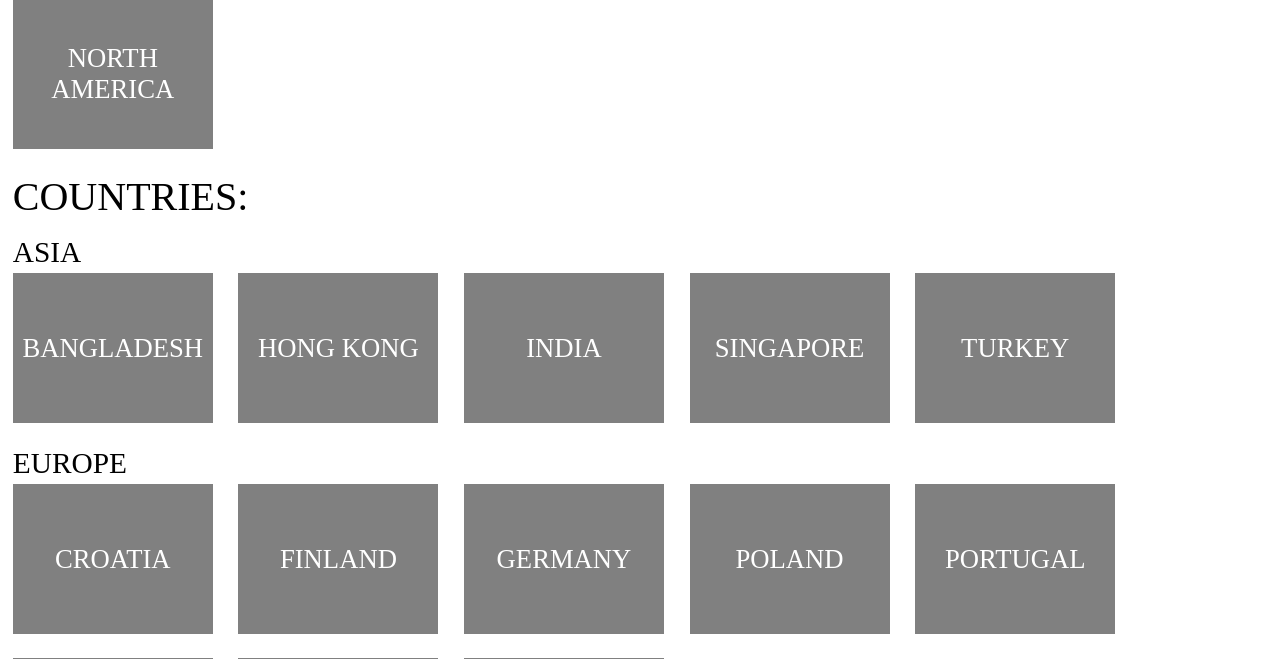
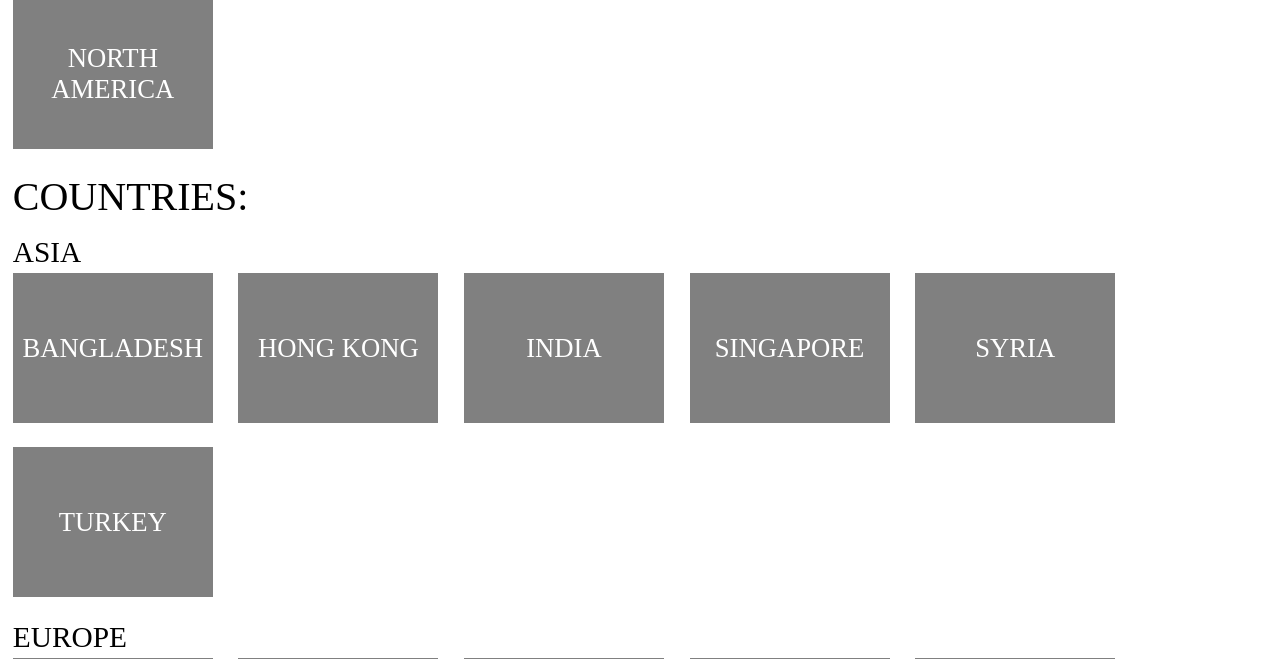
Before and after one commit to milan252525/LAclubs, a Flask app: page / in a window 1280 px wide. Shown: the part 924-1583 px from the top of the page. Run offline with Flask 2, Linux system fonts and the light colour scheme; some web fonts are replaced.

Commit message:
added syria button

```diff
--- a/app/templates/index.html
+++ b/app/templates/index.html
@@ -48,6 +48,7 @@
             <a class="button" href="clubs?country=hongkong">HONG KONG</a>
             <a class="button" href="clubs?country=india">INDIA</a>
             <a class="button" href="clubs?country=singapore">SINGAPORE</a>
+            <a class="button" href="clubs?country=syria">SYRIA</a>
             <a class="button" href="clubs?country=turkey">TURKEY</a>
         </div>
 
```
